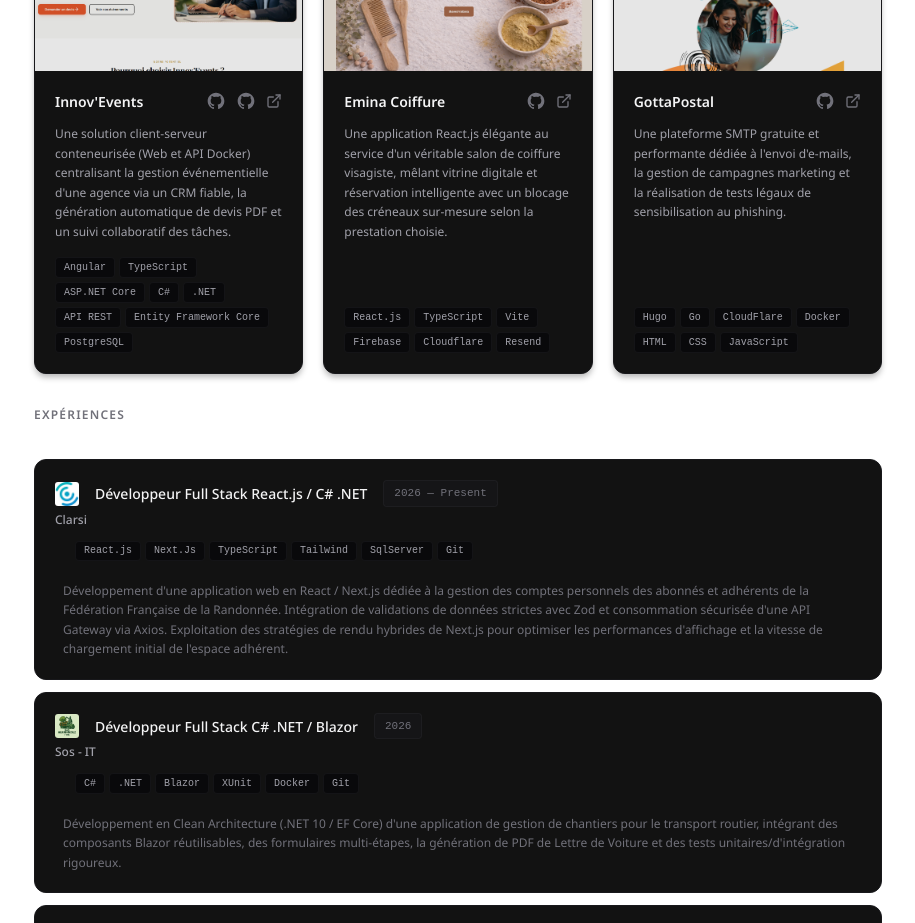
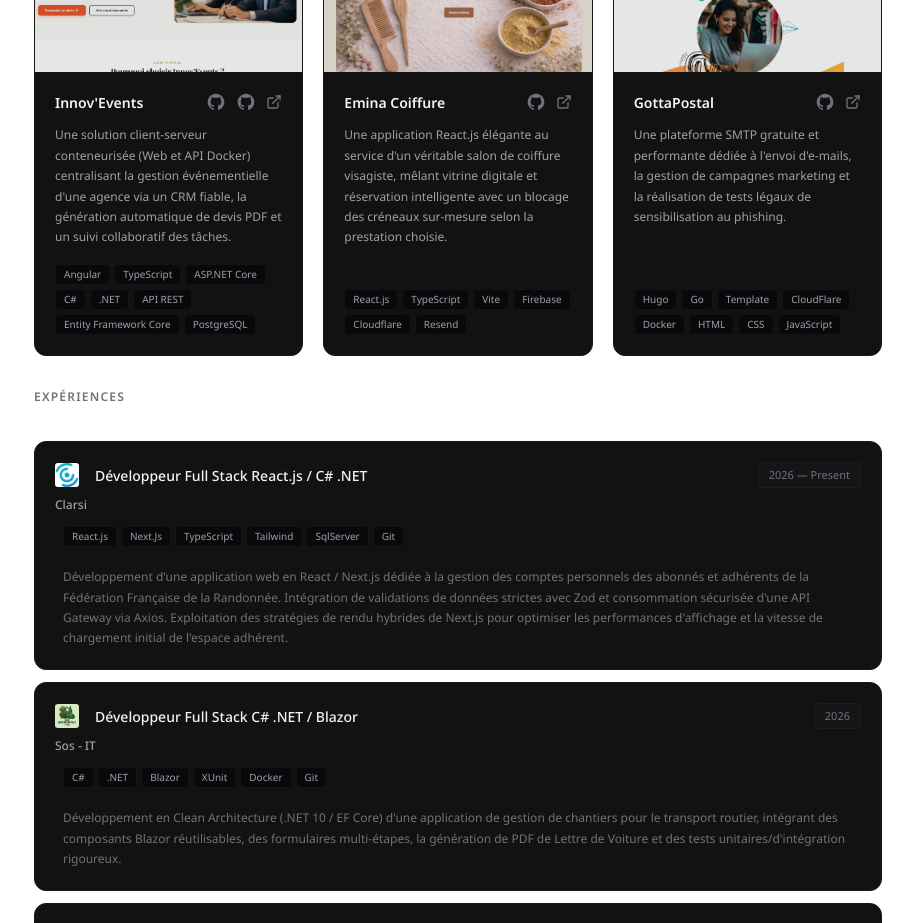
Before and after one commit to YaeH-code/portfolio, a Next.js app: page / in a window 1280 px wide. Shown: the part 980-1903 px from the top of the page, without its empty margins (182-1097 px from the left). Built offline with nearby package versions, Linux system fonts and the light colour scheme.

Commit message:
Fix: css and change the logic of keyframe

```diff
--- a/components/Educations.tsx
+++ b/components/Educations.tsx
@@ -93,12 +93,12 @@
     tags: form.tags,
   }));
   return (
-    <main>
+    <div>
       <TimelineSection
         id="educations"
         sectionTitle="Formations"
         items={formattedFormations}
       />
-    </main>
+    </div>
   );
 }
--- a/components/Experiences.tsx
+++ b/components/Experiences.tsx
@@ -1,6 +1,5 @@
 "use client";
 
-import { CSSProperties } from "react";
 import TimelineSection, { TimelineItem } from "./Shared/TimelineSection";
 import { useLanguage } from "@/context/LanguageContext";
 import frTranslations from "@/locales/fr.json";
@@ -80,95 +79,13 @@
     description: t.experiences[exp.key].description,
     tags: exp.tags,
   }));
-  const styles = {
-    section: {
-      display: "flex",
-      flexDirection: "column",
-      gap: "1.5rem",
-    },
-    heading: {
-      fontSize: "0.75rem",
-      fontWeight: 600,
-      textTransform: "uppercase",
-      letterSpacing: "0.1em",
-      color: "#71717a",
-      margin: 0,
-    },
-    listContainer: {
-      display: "flex",
-      flexDirection: "column",
-      gap: "0.75rem",
-    },
-    card: {
-      padding: "1.25rem",
-      backgroundColor: "#121212",
-      borderRadius: "0.75rem",
-      border: "1px solid #18181b",
-      display: "flex",
-      flexDirection: "column",
-      alignItems: "flex-start",
-      gap: "1rem",
-    } as CSSProperties,
-    contentStack: {
-      display: "flex",
-      flexDirection: "column",
-      gap: "0.25rem",
-    },
-    cardHeading: {
-      display: "flex",
-      flexDirection: "row",
-      alignItems: "center",
-      justifyContent: "start",
-      gap: "1rem",
-    },
-    companyIcon: {
-      display: "inline-flex",
-      alignItems: "center",
-      justifyContent: "center",
-      overflow: "hidden",
-      borderRadius: "3px",
-      width: "24px",
-      height: "24px",
-    },
-    roleTitle: {
-      fontSize: "0.875rem",
-      fontWeight: 500,
-      color: "#f4f4f5",
-      margin: 0,
-    },
-    companyName: {
-      color: "#a1a1aa",
-      fontSize: "0.75rem",
-      fontWeight: 500,
-      margin: 0,
-    },
-    descriptionText: {
-      fontSize: "0.75rem",
-      color: "#71717a",
-      paddingTop: "0.5rem",
-      maxWidth: "36rem",
-      lineHeight: 1.625,
-      margin: 0,
-    },
-    periodBadge: {
-      fontSize: "11px",
-      fontFamily: "monospace",
-      color: "#71717a",
-      flexShrink: 0,
-      backgroundColor: "rgba(24, 24, 27, 0.6)",
-      padding: "0.25rem 0.625rem",
-      borderRadius: "0.25rem",
-      border: "1px solid rgba(39, 39, 42, 0.5)",
-    },
-  } as const;
-
   return (
-    <section id="experience" style={styles.section}>
+    <div id="experience">
       <TimelineSection
         id="experiences"
         sectionTitle="Expériences"
         items={formattedExperiences}
       />
-    </section>
+    </div>
   );
 }
--- a/components/Hero/CustomBadge.tsx
+++ b/components/Hero/CustomBadge.tsx
@@ -1,4 +1,3 @@
-import { CSSProperties } from "react";
 import { useLanguage } from "@/context/LanguageContext";
 import frTranslations from "@/locales/fr.json";
 import enTranslations from "@/locales/en.json";
--- a/components/Hero/SocialLinks.tsx
+++ b/components/Hero/SocialLinks.tsx
@@ -1,10 +1,8 @@
 "use client";
 
-import { useState, CSSProperties } from "react";
 import { Mail } from "lucide-react"; // Make sure to install lucide-react if you haven't
 
 export default function SocialLinks() {
-  const [hoveredIcon, setHoveredIcon] = useState<string | null>(null);
   const handleEmailClick = (e: React.MouseEvent<HTMLAnchorElement>): void => {
     e.preventDefault();
     const user = "uhm.yae";
--- a/components/Projects/ProjectCards.tsx
+++ b/components/Projects/ProjectCards.tsx
@@ -1,6 +1,6 @@
 "use client";
 
-import { useState, CSSProperties } from "react";
+import { useState } from "react";
 import Image from "next/image";
 import { ExternalLink } from "lucide-react";
 import Link from "next/link";
@@ -15,6 +15,7 @@
   liveLink: string;
   githubLink?: string;
   subGithubLink?: string;
+  tag?: string;
   image: string;
 }
 
@@ -34,6 +35,7 @@
     ],
     liveLink: "https://innovevent.occy.ovh/",
     githubLink: "https://github.com/YaeH-code/InnovEvents.API",
+    tag: "Innov'Event API",
     subGithubLink: "https://github.com/YaeH-code/InnovEvents.Client",
     image: "/images/site-innovevent.png",
   },
@@ -50,169 +52,85 @@
     ],
     liveLink: "https://eminacoiffure.fr",
     githubLink: "https://github.com/YaeH-code/eminacoiffure-presentation",
+    tag: "GitHub vitrine – Emina Coiffure",
     image: "/images/site-eminacoiffure.png",
   },
   {
     key: "gottaPostal",
     title: "GottaPostal",
-    tags: ["Hugo", "Go", "CloudFlare", "Docker", "HTML", "CSS", "JavaScript"],
+    tags: [
+      "Hugo",
+      "Go",
+      "Template",
+      "CloudFlare",
+      "Docker",
+      "HTML",
+      "CSS",
+      "JavaScript",
+    ],
     liveLink: "https://gottapostal.gottaphish.com/",
     githubLink: "https://github.com/YaeH-code/gottapostal-presentation",
+    tag: "GitHub vitrine – GottaPostal",
     image: "/images/site-gottapostal.png",
   },
 ];
-
-const styles = {
-  grid: {
-    display: "grid",
-    gridTemplateColumns: "repeat(auto-fit, minmax(240px, 1fr))",
-    gap: "1.25rem",
-  },
-  card: (isHovered: boolean): CSSProperties => ({
-    display: "flex",
-    flexDirection: "column",
-    justifyContent: "space-between",
-    backgroundColor: isHovered ? "#161618" : "#121212",
-    borderRadius: "0.75rem",
-    border: isHovered ? "1px solid #3f3f46" : "1px solid #18181b",
-    transform: isHovered ? "translateY(-6px)" : "translateY(0px)",
-    boxShadow: isHovered
-      ? "0 20px 25px -5px rgba(0, 0, 0, 0.5), 0 0 15px 1px rgba(63, 63, 70, 0.15)"
-      : "0 4px 6px -1px rgba(0, 0, 0, 0.3)",
-    transition: "all 0.3s cubic-bezier(0.25, 0.8, 0.25, 1)",
-    overflow: "hidden",
-  }),
-  imageContainer: {
-    width: "100%",
-    height: "180px",
-    position: "relative" as const,
-    overflow: "hidden" as const,
-    borderTopLeftRadius: "0.75rem",
-    borderTopRightRadius: "0.75rem",
-    backgroundColor: "#1a1a1a",
-  },
-  projectImg: (isHovered: boolean) =>
-    ({
-      objectFit: "cover",
-      width: "100%",
-      height: "100%",
-      transform: isHovered ? "scale(1.04)" : "scale(1)",
-      filter: isHovered ? "brightness(1.0)" : "brightness(0.9)",
-      transition: "transform 0.5s ease, filter 0.5s ease",
-    }) as const,
-  cardContent: {
-    display: "flex",
-    flexDirection: "column",
-    gap: "0.75rem",
-    padding: "1.25rem 1.25rem 0 1.25rem",
-    flex: 1,
-  },
-  cardHeader: {
-    display: "flex",
-    justifyContent: "space-between" as const,
-    alignItems: "flex-start" as const,
-    gap: "0.5rem",
-  },
-  title: {
-    fontSize: "0.875rem",
-    fontWeight: 600,
-    color: "#f4f4f5",
-    margin: 0,
-  } as const,
-  actions: {
-    display: "flex",
-    gap: "0.625rem",
-    color: "#71717a",
-    flexShrink: 0,
-  },
-  iconLink: (isIconHovered: boolean) => ({
-    color: isIconHovered ? "#f4f4f5" : "inherit",
-    transform: isIconHovered ? "scale(1.1)" : "scale(1)",
-    transition: "all 0.15s ease",
-    display: "inline-flex",
-    alignItems: "center",
-  }),
-  svgIcon: {
-    width: "1.25rem",
-    height: "1.25rem",
-  },
-  description: {
-    fontSize: "0.75rem",
-    color: "#a1a1aa",
-    lineHeight: 1.625,
-    margin: 0,
-  },
-  tagContainer: {
-    display: "flex",
-    flexWrap: "wrap" as const,
-    gap: "0.25rem",
-    padding: "1rem 1.25rem 1.25rem 1.25rem",
-  },
-  tag: {
-    fontSize: "10px",
-    fontFamily: "monospace",
-    padding: "0.125rem 0.5rem",
-    backgroundColor: "#09090b",
-    color: "#a1a1aa",
-    borderRadius: "0.25rem",
-    border: "1px solid rgba(39, 39, 42, 0.4)",
-  },
-} as const;
 
 export default function ProjectCards() {
   const { lang } = useLanguage();
   const t = lang === "fr" ? frTranslations : enTranslations;
   const [hoveredCard, setHoveredCard] = useState<number | null>(null);
-  const [hoveredIcon, setHoveredIcon] = useState<{
-    cardIdx: number;
-    type: "github" | "subgithub" | "live";
-  } | null>(null);
 
   return (
-    <div style={styles.grid}>
+    <div className="grid grid-cols-[repeat(auto-fit,minmax(240px,1fr))] gap-5">
       {PROJECTS.map((project, index) => {
         const isCardHovered = hoveredCard === index;
 
         return (
           <div
             key={index}
-            style={styles.card(isCardHovered)}
+            className={`flex flex-col justify-between rounded-xl overflow-hidden transition-all duration-300 ease-[cubic-bezier(0.25,0.8,0.25,1)] group ${
+              isCardHovered
+                ? "bg-[#161618] border border-[#3f3f46] -translate-y-1.5"
+                : "bg-[#121212] border border-[#18181b] translate-y-0"
+            }`}
             onMouseEnter={() => setHoveredCard(index)}
             onMouseLeave={() => setHoveredCard(null)}
           >
             <Link href={project.liveLink}>
-              <div style={styles.imageContainer} title={project.title}>
+              <div
+                className="w-full h-[180px] relative overflow-hidden rounded-t-xl bg-[#1a1a1a]"
+                title={project.title}
+              >
                 <Image
                   src={project.image}
                   alt={project.title}
                   fill
                   sizes="(max-width: 768px) 100vw, 33vw"
-                  style={styles.projectImg(isCardHovered)}
+                  className={`object-cover w-full h-full transition-all duration-500 ease-in-out ${
+                    isCardHovered
+                      ? "scale-[1.04] brightness-100"
+                      : "scale-100 brightness-90"
+                  }`}
                   priority={index === 0}
                 />
               </div>
             </Link>
-
-            <div style={styles.cardContent}>
-              <div style={styles.cardHeader}>
-                <h3 style={styles.title}>{project.title}</h3>
-                <div style={styles.actions}>
+            <div className="flex flex-col gap-3 p-5 pb-0 flex-1">
+              <div className="flex justify-between items-start gap-2">
+                <h3 className="text-[0.875rem] font-semibold text-[#f4f4f5] m-0">
+                  {project.title}
+                </h3>
+                <div className="flex gap-2.5 text-zinc-500 shrink-0">
                   {project.githubLink && (
                     <a
                       href={project.githubLink}
                       target="_blank"
+                      title={project.tag}
                       rel="noreferrer"
-                      style={styles.iconLink(
-                        hoveredIcon?.cardIdx === index &&
-                          hoveredIcon?.type === "github",
-                      )}
-                      onMouseEnter={() =>
-                        setHoveredIcon({ cardIdx: index, type: "github" })
-                      }
-                      onMouseLeave={() => setHoveredIcon(null)}
+                      className="inline-flex items-center hover:text-[#f4f4f5] hover:scale-110 transition-all duration-150 ease-in-out"
                     >
                       <svg
-                        style={styles.svgIcon}
+                        className="w-5 h-5"
                         fill="currentColor"
                         viewBox="0 0 24 24"
                       >
@@ -229,18 +147,12 @@
                     <a
                       href={project.subGithubLink}
                       target="_blank"
+                      title="Innov'Event Client"
                       rel="noreferrer"
-                      style={styles.iconLink(
-                        hoveredIcon?.cardIdx === index &&
-                          hoveredIcon?.type === "subgithub",
-                      )}
-                      onMouseEnter={() =>
-                        setHoveredIcon({ cardIdx: index, type: "subgithub" })
-                      }
-                      onMouseLeave={() => setHoveredIcon(null)}
+                      className="inline-flex items-center hover:text-[#f4f4f5] hover:scale-110 transition-all duration-150 ease-in-out"
                     >
                       <svg
-                        style={styles.svgIcon}
+                        className="w-5 h-5"
                         fill="currentColor"
                         viewBox="0 0 24 24"
                       >
@@ -257,27 +169,23 @@
                     href={project.liveLink}
                     target="_blank"
                     rel="noreferrer"
-                    style={styles.iconLink(
-                      hoveredIcon?.cardIdx === index &&
-                        hoveredIcon?.type === "live",
-                    )}
-                    onMouseEnter={() =>
-                      setHoveredIcon({ cardIdx: index, type: "live" })
-                    }
-                    onMouseLeave={() => setHoveredIcon(null)}
+                    className="inline-flex items-center hover:text-[#f4f4f5] hover:scale-110 transition-all duration-150 ease-in-out"
                   >
                     <ExternalLink size={16} />
                   </a>
                 </div>
               </div>
-              <p style={styles.description}>
+              <p className="text-[0.75rem] text-zinc-400 leading-[1.7] m-0">
                 {t.projects[project.key].description}
               </p>
             </div>
 
-            <div style={styles.tagContainer}>
+            <div className="flex flex-wrap gap-1 p-5 pt-4">
               {project.tags.map((tag, tIdx) => (
-                <span key={tIdx} style={styles.tag}>
+                <span
+                  key={tIdx}
+                  className="text-[10px] font-mono px-2 py-0.5 bg-[#09090b] text-zinc-400 rounded border border-zinc-800/40"
+                >
                   {tag}
                 </span>
               ))}
--- a/components/Projects/Projects.tsx
+++ b/components/Projects/Projects.tsx
@@ -8,29 +8,26 @@
 export default function Projects() {
   const { lang } = useLanguage();
   const t = lang === "fr" ? frTranslations : enTranslations;
-  const styles = {
-    section: {
-      display: "flex",
-      flexDirection: "column",
-      gap: "1.5rem",
-      scrollMarginTop: "8rem",
-    },
-    heading: {
-      fontSize: "0.75rem",
-      fontWeight: 600,
-      textTransform: "uppercase",
-      letterSpacing: "0.1em",
-      color: "#71717a",
-      margin: 0,
-      paddingBottom: "10px",
-      borderBottom: "1px solid #ffffff1a",
-    },
-  } as const;
-
   return (
-    <section id="works" style={styles.section}>
-      <h2 style={styles.heading}>{t.projects.heading}</h2>
-      <ProjectCards />
-    </section>
+    <>
+      <style>{`
+        @keyframes fadeInUp {
+          from {
+            opacity: 0;
+            transform: translateY(15px);
+          }
+          to {
+            opacity: 1;
+            transform: translateY(0);
+          }
+        }
+      `}</style>
+      <section id="works" className="flex flex-col gap-6 scroll-mt-32">
+        <h2 className="text-[0.8rem] font-semibold uppercase tracking-widest text-zinc-500 m-0 pb-[10px] border-b border-white/10">
+          {t.projects.heading}
+        </h2>
+        <ProjectCards />
+      </section>
+    </>
   );
 }
--- a/components/Shared/Navbar.tsx
+++ b/components/Shared/Navbar.tsx
@@ -1,6 +1,5 @@
 "use client";
 
-import { useState } from "react";
 import Image from "next/image";
 import Link from "next/link";
 import { useLanguage } from "@/context/LanguageContext";
@@ -8,8 +7,6 @@
 import enTranslations from "@/locales/en.json";
 
 export default function Navbar() {
-  const [hoveredIndex, setHoveredIndex] = useState<number | null>(null);
-
   const { lang, toggleLang } = useLanguage();
   const t = lang === "fr" ? frTranslations : enTranslations;
 
--- a/components/Shared/TimelineSection.tsx
+++ b/components/Shared/TimelineSection.tsx
@@ -1,6 +1,6 @@
 "use client";
 import Image from "next/image";
-import { CSSProperties, useEffect, useRef, useState } from "react";
+import { useEffect, useRef, useState } from "react";
 
 export interface TimelineItem {
   title?: string;
@@ -46,142 +46,30 @@
     return () => observer.disconnect();
   }, []);
 
-  const styles = {
-    section: {
-      display: "flex",
-      flexDirection: "column",
-      gap: "1.5rem",
-      scrollMarginTop: "8rem",
-    },
-    heading: {
-      fontSize: "0.75rem",
-      fontWeight: 600,
-      textTransform: "uppercase",
-      letterSpacing: "0.1em",
-      color: "#71717a",
-      margin: 0,
-      paddingBottom: "10px",
-      borderBottom: "1px solid #ffffff1a",
-    },
-    listContainer: {
-      display: "flex",
-      flexDirection: "column",
-      gap: "0.75rem",
-    },
-    card: {
-      padding: "1.25rem",
-      backgroundColor: "#121212",
-      borderRadius: "0.75rem",
-      border: "1px solid #18181b",
-      display: "flex",
-      flexDirection: "column",
-      alignItems: "flex-start",
-      gap: "1rem",
-      opacity: 0,
-    } as CSSProperties,
-    contentStack: {
-      display: "flex",
-      flexDirection: "column",
-      gap: "0.25rem",
-    },
-    cardHeading: {
-      display: "flex",
-      flexDirection: "row",
-      alignItems: "center",
-      justifyContent: "start",
-      gap: "1rem",
-    },
-    itemIcon: {
-      display: "inline-flex",
-      alignItems: "center",
-      justifyContent: "center",
-      overflow: "hidden",
-      borderRadius: "3px",
-      width: "24px",
-      height: "24px",
-      flexShrink: 0,
-    },
-    itemTitle: {
-      fontSize: "0.875rem",
-      fontWeight: 500,
-      color: "#f4f4f5",
-      margin: 0,
-    },
-    itemSubtitle: {
-      color: "#a1a1aa",
-      fontSize: "0.75rem",
-      fontWeight: 500,
-      margin: 0,
-    },
-    tagContainer: {
-      display: "flex",
-      flexWrap: "wrap" as const,
-      gap: "0.25rem",
-      padding: "0.5rem 1.25rem 0.5rem 1.25rem",
-    },
-    tag: {
-      fontSize: "10px",
-      fontFamily: "monospace",
-      padding: "0.1rem 0.5rem",
-      backgroundColor: "#09090b",
-      color: "#a1a1aa",
-      borderRadius: "0.25rem",
-      border: "1px solid rgba(39, 39, 42, 0.4)",
-    },
-    descriptionText: {
-      fontSize: "0.75rem",
-      color: "#71717a",
-      paddingTop: "0.5rem",
-      paddingInline: "0.5rem",
-      lineHeight: 1.625,
-      margin: 0,
-    },
-    periodBadge: {
-      fontSize: "11px",
-      fontFamily: "monospace",
-      color: "#71717a",
-      flexShrink: 0,
-      backgroundColor: "rgba(24, 24, 27, 0.6)",
-      padding: "0.25rem 0.625rem",
-      borderRadius: "0.25rem",
-      border: "1px solid rgba(39, 39, 42, 0.5)",
-    },
-  } as const;
+  return (
+    <section id={id} className="flex flex-col gap-6 scroll-mt-32">
+      <h2 className="text-[0.75rem] font-semibold uppercase tracking-widest text-zinc-500 m-0 pb-2.5 border-b border-white/10">
+        {sectionTitle}
+      </h2>
 
-  return (
-    <>
-      <style>{`
-        @keyframes fadeInUp {
-          from {
-            opacity: 0;
-            transform: translateY(15px);
-          }
-          to {
-            opacity: 1;
-            transform: translateY(0);
-          }
-        }
-      `}</style>
-
-      <section id={id} style={styles.section}>
-        <h2 style={styles.heading}>{sectionTitle}</h2>
-
-        <div ref={containerRef} style={styles.listContainer}>
+      <div ref={containerRef} className="flex flex-col gap-3">
         {items.map((item, index) => (
           <div
             key={index}
+            className={`p-5 bg-[#121212] rounded-xl border border-[#18181b] flex flex-col items-start gap-4
+              transition-all duration-900 ease-in-out transform-gpu ${
+                isIntersecting
+                  ? "opacity-100 translate-y-0"
+                  : "opacity-0 translate-y-4"
+              }`}
             style={{
-                ...styles.card,
-                animationName: isIntersecting ? "fadeInUp" : "none",
-                animationDuration: "1.5s",
-                animationTimingFunction: "ease-in-out",
-                animationFillMode: "forwards",
-                animationDelay: isIntersecting ? `${index * 150}ms` : "0ms",
+              transitionDelay: isIntersecting ? `${index * 180}ms` : "0ms",
             }}
           >
-              <div style={styles.contentStack}>
-                <div style={styles.cardHeading}>
-                  <span style={styles.itemIcon}>
+            <div className="flex flex-col gap-1 w-full">
+              {/* En-tête de la carte */}
+              <div className="flex flex-row items-center justify-start gap-4 flex-wrap sm:flex-nowrap">
+                <span className="inline-flex items-center justify-center overflow-hidden rounded-[3px] w-6 h-6 shrink-0">
                   {item.icon && item.icon.trim() !== "" ? (
                     <Image
                       src={item.icon}
@@ -191,33 +79,44 @@
                       unoptimized
                     />
                   ) : (
-                      <div
-                        style={{
-                          width: 24,
-                          height: 24,
-                          backgroundColor: "#27272a",
-                          borderRadius: "10px",
-                        }}
-                      />
+                    <div className="w-6 h-6 bg-zinc-800 rounded-[10px]" />
                   )}
                 </span>
-                  <h3 style={styles.itemTitle}>{item.title}</h3>
-                  <span style={styles.periodBadge}>{item.period}</span>
+
+                <h3 className="text-[0.875rem] font-medium text-[#f4f4f5] m-0 mr-auto">
+                  {item.title}
+                </h3>
+
+                <span className="text-[11px] font-mono text-zinc-500 shrink-0 bg-zinc-900/60 px-2.5 py-1 rounded border border-zinc-800/50">
+                  {item.period}
+                </span>
               </div>
-                <p style={styles.itemSubtitle}>{item.subtitle}</p>
-                <div style={styles.tagContainer}>
+
+              {/* Sous-titre */}
+              <p className="text-zinc-400 text-[0.75rem] font-medium m-0 mt-1">
+                {item.subtitle}
+              </p>
+
+              {/* Conteneur de Badges / Tags */}
+              <div className="flex flex-wrap gap-1 py-2 px-2">
                 {item.tags.map((tag, tIdx) => (
-                    <span key={tIdx} style={styles.tag}>
+                  <span
+                    key={tIdx}
+                    className="text-[10px] font-mono px-2 py-0.5 bg-[#09090b] text-zinc-400 rounded border border-zinc-800/40"
+                  >
                     {tag}
                   </span>
                 ))}
               </div>
-                <p style={styles.descriptionText}>{item.description}</p>
+
+              {/* Description */}
+              <p className="text-[0.75rem] text-zinc-500 pt-2 px-2 leading-[1.7] m-0">
+                {item.description}
+              </p>
             </div>
           </div>
         ))}
       </div>
     </section>
-    </>
   );
 }
--- a/locales/fr.json
+++ b/locales/fr.json
@@ -9,7 +9,7 @@
     "introPart2": "et titulaire d'une licence. Passionnée par le code, j'apprends vite et j'aime concevoir des architectures robustes. Rigoureuse, organisée et curieuse de nature, je m'adapte rapidement pour apporter une réelle valeur ajoutée à vos équipes dès mon arrivée."
   },
   "badge": {
-    "open": "Ouvert aux opportunités",
+    "open": "Disponible",
     "closed": "Non disponible"
   },
   "skills": {
```
Lines whose indentation alone changed are shown as unchanged.
